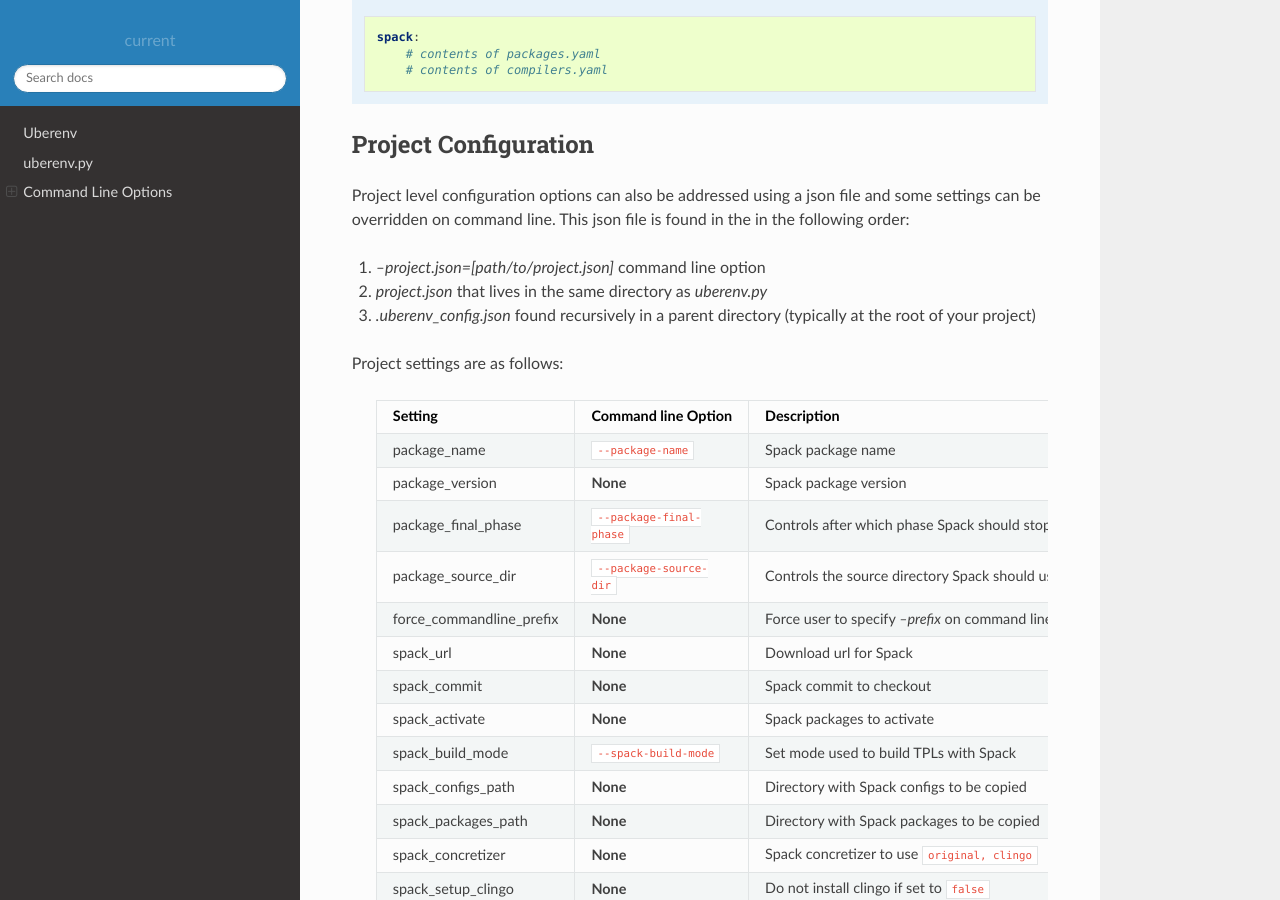
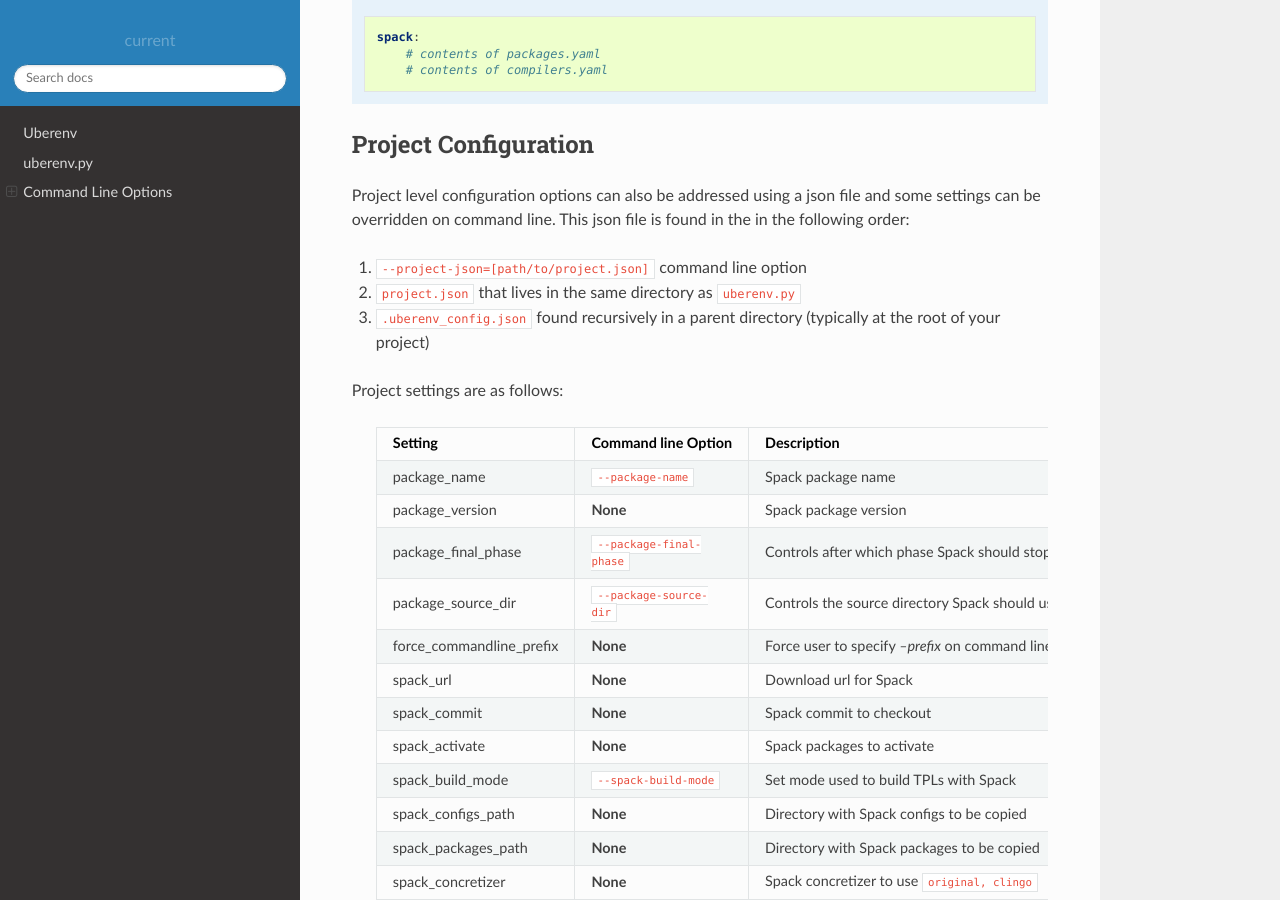
Before and after one commit to LLNL/uberenv, a Sphinx documentation site: the page built from docs/sphinx/index.rst, in a window 1280 px wide and 900 px high, scrolled down 3814 px. Built offline with Sphinx 7.4.7 and the Read the Docs theme 2.0.0, drawn with Linux system fonts in a browser that asks for light colours.

```diff
--- a/docs/sphinx/index.rst
+++ b/docs/sphinx/index.rst
@@ -203,9 +203,9 @@ Project Configuration
 Project level configuration options can also be addressed using a json file and some settings can be overridden on command line.  This json file
 is found in the in the following order:
 
-1. `--project.json=[path/to/project.json]` command line option
-2. `project.json` that lives in the same directory as `uberenv.py`
-3. `.uberenv_config.json` found recursively in a parent directory (typically at the root of your project)
+1. ``--project-json=[path/to/project.json]`` command line option
+2. ``project.json`` that lives in the same directory as ``uberenv.py``
+3. ``.uberenv_config.json`` found recursively in a parent directory (typically at the root of your project)
 
 Project settings are as follows:
 
```
